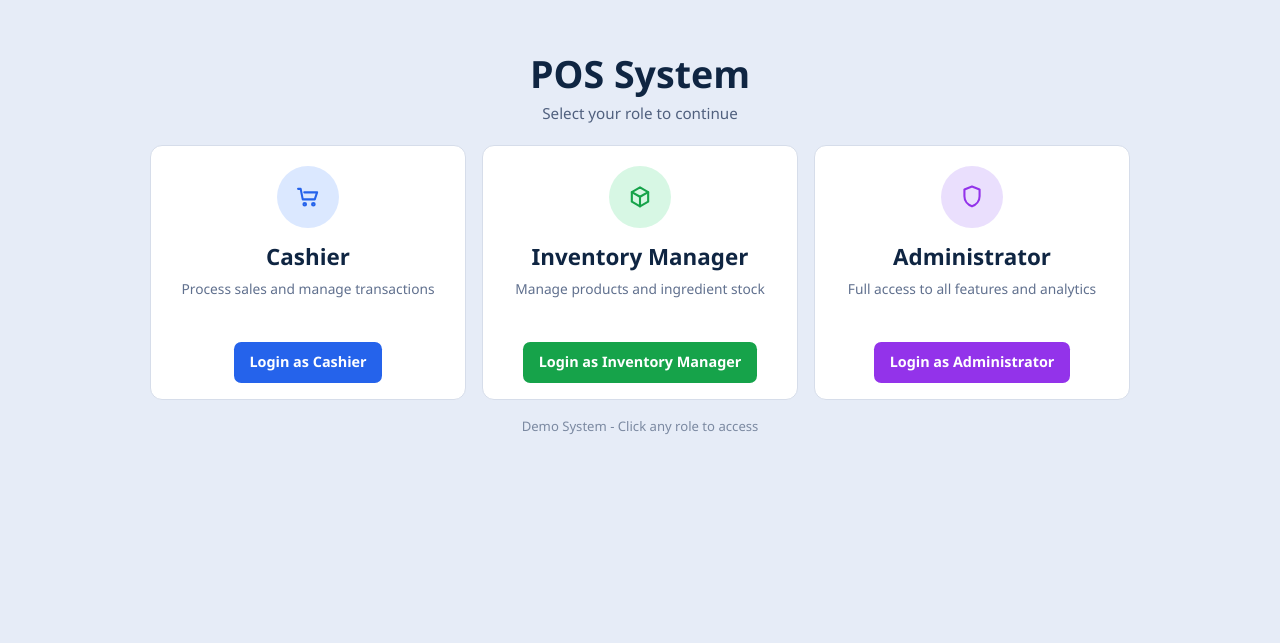
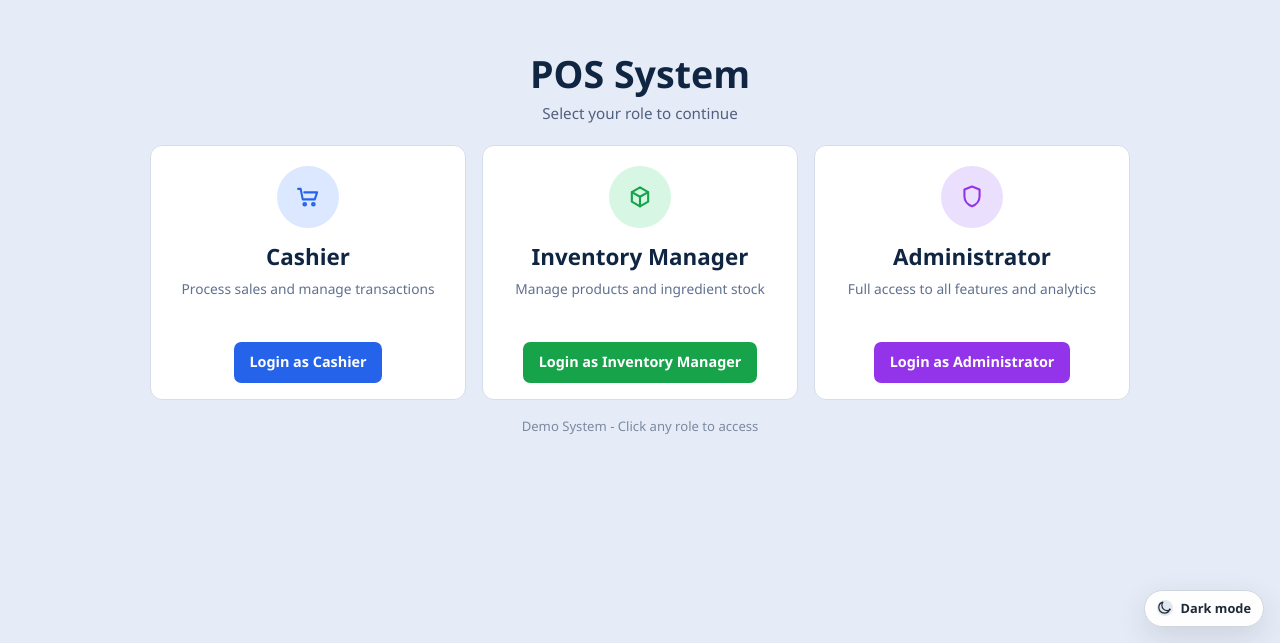
Before and after one commit to benchcodes/pos-system, a React app: page / in a window 1280 px wide. Shown: the part 157-800 px from the top of the page. Built offline with nearby package versions, Linux system fonts and the light colour scheme; the HTML template or start-up script is replaced by a standard one.

Commit message:
Dark mode

```diff
--- a/src/App.jsx
+++ b/src/App.jsx
@@ -1,7 +1,16 @@
 import HomePage from './pages/HomePage'
+import ThemeToggle from './components/ThemeToggle'
+import { useTheme } from './theme/theme'
 
 function App() {
-  return <HomePage />
+  const { isDark, toggleTheme } = useTheme()
+
+  return (
+    <>
+      <ThemeToggle isDark={isDark} onToggle={toggleTheme} />
+      <HomePage />
+    </>
+  )
 }
 
 export default App
--- /dev/null
+++ b/src/components/ThemeToggle.jsx
@@ -0,0 +1,42 @@
+function SunIcon() {
+  return (
+    <svg viewBox="0 0 24 24" fill="none" stroke="currentColor">
+      <circle cx="12" cy="12" r="4" strokeWidth="1.8" />
+      <path d="M12 2.8V5.1" strokeWidth="1.8" strokeLinecap="round" />
+      <path d="M12 18.9V21.2" strokeWidth="1.8" strokeLinecap="round" />
+      <path d="M2.8 12H5.1" strokeWidth="1.8" strokeLinecap="round" />
+      <path d="M18.9 12H21.2" strokeWidth="1.8" strokeLinecap="round" />
+      <path d="M5.5 5.5L7.1 7.1" strokeWidth="1.8" strokeLinecap="round" />
+      <path d="M16.9 16.9L18.5 18.5" strokeWidth="1.8" strokeLinecap="round" />
+      <path d="M16.9 7.1L18.5 5.5" strokeWidth="1.8" strokeLinecap="round" />
+      <path d="M5.5 18.5L7.1 16.9" strokeWidth="1.8" strokeLinecap="round" />
+    </svg>
+  )
+}
+
+function MoonIcon() {
+  return (
+    <svg viewBox="0 0 24 24" fill="none" stroke="currentColor">
+      <path d="M19.1 13.5C18.2 17.1 14.9 19.7 11 19.7C6.4 19.7 2.7 16 2.7 11.4C2.7 7.5 5.3 4.2 8.9 3.3C7.9 4.6 7.3 6.2 7.3 8C7.3 12.4 10.9 16 15.3 16C17.1 16 18.7 15.4 20 14.4L19.1 13.5Z" strokeWidth="1.8" strokeLinecap="round" strokeLinejoin="round" />
+    </svg>
+  )
+}
+
+function ThemeToggle({ isDark, onToggle }) {
+  return (
+    <button
+      type="button"
+      onClick={onToggle}
+      className="theme-toggle fixed right-4 bottom-4 z-[60] flex items-center gap-2 rounded-full px-3 py-2 text-[0.8rem] font-semibold shadow-sm transition-colors"
+      aria-label={isDark ? 'Switch to light mode' : 'Switch to dark mode'}
+      title={isDark ? 'Switch to light mode' : 'Switch to dark mode'}
+    >
+      <span className="theme-toggle__icon grid size-4 place-items-center rounded-full [&_svg]:size-4 [&_svg]:stroke-current">
+        {isDark ? <SunIcon /> : <MoonIcon />}
+      </span>
+      {isDark ? 'Light mode' : 'Dark mode'}
+    </button>
+  )
+}
+
+export default ThemeToggle
--- a/src/index.css
+++ b/src/index.css
@@ -1,4 +1,22 @@
 @import "tailwindcss";
+
+:root {
+	color-scheme: light;
+	--app-bg: #f3f6fc;
+	--app-text: #0f172a;
+	--app-surface: #ffffff;
+	--app-muted: #6b7280;
+	--app-border: #e5e7eb;
+}
+
+[data-theme='dark'] {
+	color-scheme: dark;
+	--app-bg: #0b1220;
+	--app-text: #e5e7eb;
+	--app-surface: #111827;
+	--app-muted: #9ca3af;
+	--app-border: #1f2937;
+}
 
 * {
 	box-sizing: border-box;
@@ -14,5 +32,156 @@ body,
 
 body {
 	font-family: "Segoe UI", Tahoma, Geneva, Verdana, sans-serif;
+	background: var(--app-bg);
+	color: var(--app-text);
 	overflow-x: hidden;
+	transition: background-color 160ms ease, color 160ms ease;
 }
+
+/* Dark mode overrides for utility classes currently used across app pages. */
+[data-theme='dark'] .bg-white {
+	background-color: var(--app-surface) !important;
+}
+
+[data-theme='dark'] .bg-\[\#e6ecf7\] {
+	background-color: #0b1220 !important;
+}
+
+[data-theme='dark'] .bg-\[\#f8fafc\] {
+	background-color: #0f172a !important;
+}
+
+[data-theme='dark'] .bg-\[\#f3f4f6\],
+[data-theme='dark'] .bg-\[\#f9fafb\],
+[data-theme='dark'] .bg-\[\#e5e7eb\],
+[data-theme='dark'] .bg-\[\#eef2f7\] {
+	background-color: #0f172a !important;
+}
+
+[data-theme='dark'] .bg-\[\#dbe8ff\] {
+	background-color: #1e3a5f !important;
+}
+
+[data-theme='dark'] .bg-\[\#dbf4e5\] {
+	background-color: #123726 !important;
+}
+
+[data-theme='dark'] .bg-\[\#f9efe2\] {
+	background-color: #4a2c12 !important;
+}
+
+[data-theme='dark'] .bg-\[\#efe7f8\] {
+	background-color: #31204a !important;
+}
+
+[data-theme='dark'] .bg-\[\#dcfce7\] {
+	background-color: #133124 !important;
+}
+
+[data-theme='dark'] .bg-\[\#fee2e2\] {
+	background-color: #452022 !important;
+}
+
+[data-theme='dark'] .border-\[\#e5e7eb\],
+[data-theme='dark'] .border-\[\#d1d5db\],
+[data-theme='dark'] .border-\[\#d6ddea\] {
+	border-color: var(--app-border) !important;
+}
+
+[data-theme='dark'] .text-\[\#0f2542\],
+[data-theme='dark'] .text-\[\#111827\] {
+	color: #e5e7eb !important;
+}
+
+[data-theme='dark'] .text-\[\#374151\] {
+	color: #d1d5db !important;
+}
+
+[data-theme='dark'] .text-\[\#1f2937\] {
+	color: #94a3b8 !important;
+}
+
+[data-theme='dark'] .text-\[\#0f172a\] {
+	color: #e5e7eb !important;
+}
+
+[data-theme='dark'] .text-\[\#50607e\],
+[data-theme='dark'] .text-\[\#60708e\],
+[data-theme='dark'] .text-\[\#64748b\],
+[data-theme='dark'] .text-\[\#6b7280\],
+[data-theme='dark'] .text-\[\#7b89a1\],
+[data-theme='dark'] .text-\[\#9ca3af\] {
+	color: #9ca3af !important;
+}
+
+[data-theme='dark'] .text-\[\#35547f\] {
+	color: #93c5fd !important;
+}
+
+[data-theme='dark'] .text-\[\#475569\] {
+	color: #94a3b8 !important;
+}
+
+[data-theme='dark'] .text-\[\#7e22ce\] {
+	color: #c084fc !important;
+}
+
+[data-theme='dark'] .text-\[\#6b21a8\] {
+	color: #d8b4fe !important;
+}
+
+[data-theme='dark'] .text-\[\#166534\] {
+	color: #86efac !important;
+}
+
+[data-theme='dark'] .text-\[\#b91c1c\] {
+	color: #fca5a5 !important;
+}
+
+[data-theme='dark'] .text-\[\#d1d5db\] {
+	color: #64748b !important;
+}
+
+[data-theme='dark'] .hover\:bg-\[\#f3f4f6\]:hover,
+[data-theme='dark'] .hover\:bg-\[\#f9fafb\]:hover,
+[data-theme='dark'] .hover\:bg-\[\#eef2f7\]:hover,
+[data-theme='dark'] .hover\:bg-\[\#f8fafc\]:hover {
+	background-color: #1f2937 !important;
+}
+
+[data-theme='dark'] .hover\:bg-\[\#fef2f2\]:hover {
+	background-color: #5b2328 !important;
+}
+
+.theme-toggle {
+	border: 1px solid #d1d5db;
+	background-color: rgba(255, 255, 255, 0.94);
+	color: #1f2937;
+	backdrop-filter: blur(10px);
+	-webkit-backdrop-filter: blur(10px);
+	box-shadow: 0 10px 30px rgba(15, 23, 42, 0.12);
+
+}
+
+.theme-toggle:hover {
+	background-color: #f8fafc;
+}
+
+.theme-toggle__icon {
+	background-color: #e2e8f0;
+}
+
+[data-theme='dark'] .theme-toggle {
+	border-color: #334155;
+	background-color: rgba(15, 23, 42, 0.92);
+	color: #e5e7eb;
+	box-shadow: 0 10px 30px rgba(2, 6, 23, 0.38);
+}
+
+[data-theme='dark'] .theme-toggle:hover {
+	background-color: #111827;
+}
+
+[data-theme='dark'] .theme-toggle__icon {
+	background-color: #1e293b;
+}
--- /dev/null
+++ b/src/theme/theme.js
@@ -0,0 +1,50 @@
+import { useEffect, useState } from 'react'
+
+const THEME_STORAGE_KEY = 'pos-system-theme'
+
+function getSystemTheme() {
+  if (typeof window === 'undefined') {
+    return 'light'
+  }
+
+  return window.matchMedia('(prefers-color-scheme: dark)').matches ? 'dark' : 'light'
+}
+
+function getStoredTheme() {
+  if (typeof window === 'undefined') {
+    return null
+  }
+
+  const value = window.localStorage.getItem(THEME_STORAGE_KEY)
+  return value === 'dark' || value === 'light' ? value : null
+}
+
+export function applyTheme(theme) {
+  if (typeof document === 'undefined') {
+    return
+  }
+
+  const nextTheme = theme === 'dark' ? 'dark' : 'light'
+  document.documentElement.setAttribute('data-theme', nextTheme)
+}
+
+export function useTheme() {
+  const [theme, setTheme] = useState(() => getStoredTheme() ?? getSystemTheme())
+
+  useEffect(() => {
+    applyTheme(theme)
+    if (typeof window !== 'undefined') {
+      window.localStorage.setItem(THEME_STORAGE_KEY, theme)
+    }
+  }, [theme])
+
+  function toggleTheme() {
+    setTheme((current) => (current === 'dark' ? 'light' : 'dark'))
+  }
+
+  return {
+    theme,
+    isDark: theme === 'dark',
+    toggleTheme,
+  }
+}
```
